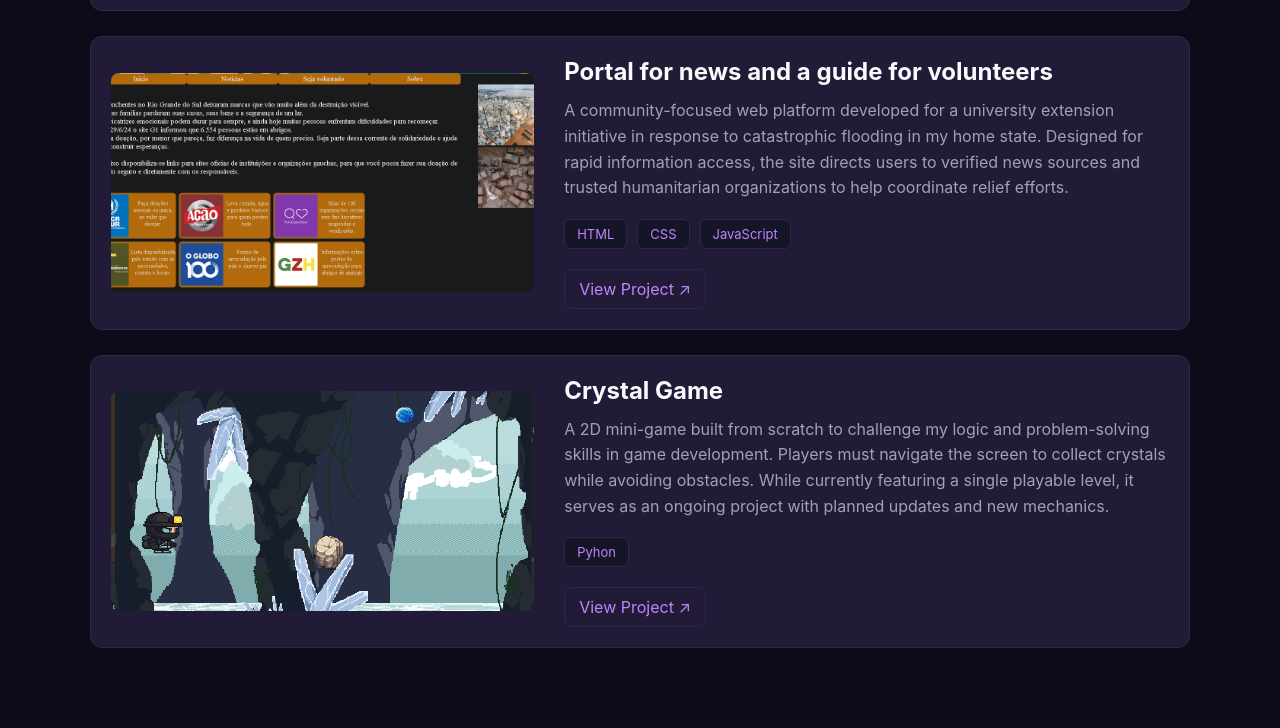
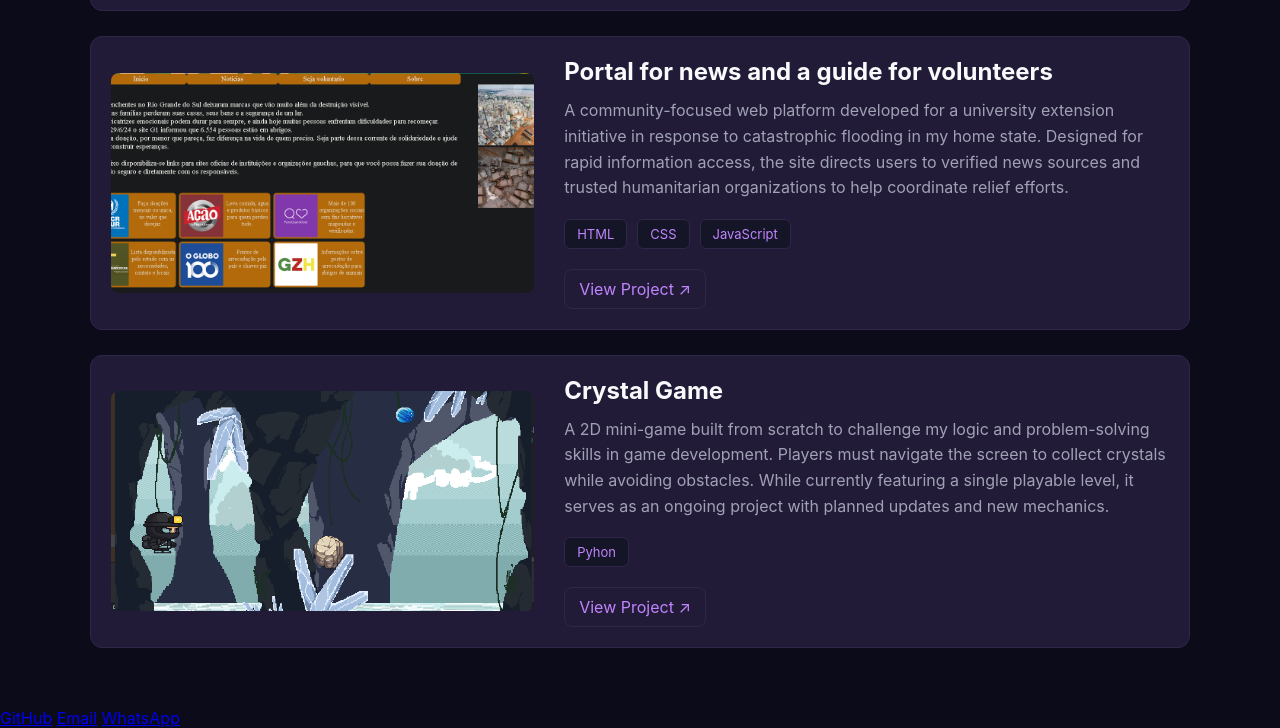
Before and after one commit to anatelles5/anasportfolio, a plain HTML site: page projects.html in a window 1280 px wide. Shown: the part 556-1284 px from the top of the page. Drawn offline with Linux system fonts and the light colour scheme.

Commit message:
Update projects.html
I added new details, such as the footer.

```diff
--- a/projects.html
+++ b/projects.html
@@ -80,7 +80,6 @@
                 </div>
 
             </div>
-</div>
              <div class="project-card">
 
                 <img src="CrystalGame.png" alt="Project preview">
@@ -98,7 +97,7 @@
                     </div>
 
                     <div class="project-links">
-                        <a href="https://anatelles5.github.io/direcionarobem/" target="_blank">View Project ↗</a>
+                        <a href="https://github.com/anatelles5/CrystalGamePy" target="_blank">View Project ↗</a>
                     </div>
 
                 </div>
@@ -108,4 +107,11 @@
 
     </main>
 </body>
+<footer>
+    <a href="https://github.com/anatelles5">GitHub</a>
+
+    <a href="mailto:anatellesartes@email.com">Email</a>
+
+    <a href="https://wa.me/5551985160991" target="_blank">WhatsApp</a>
+</footer>
 </html>
```
